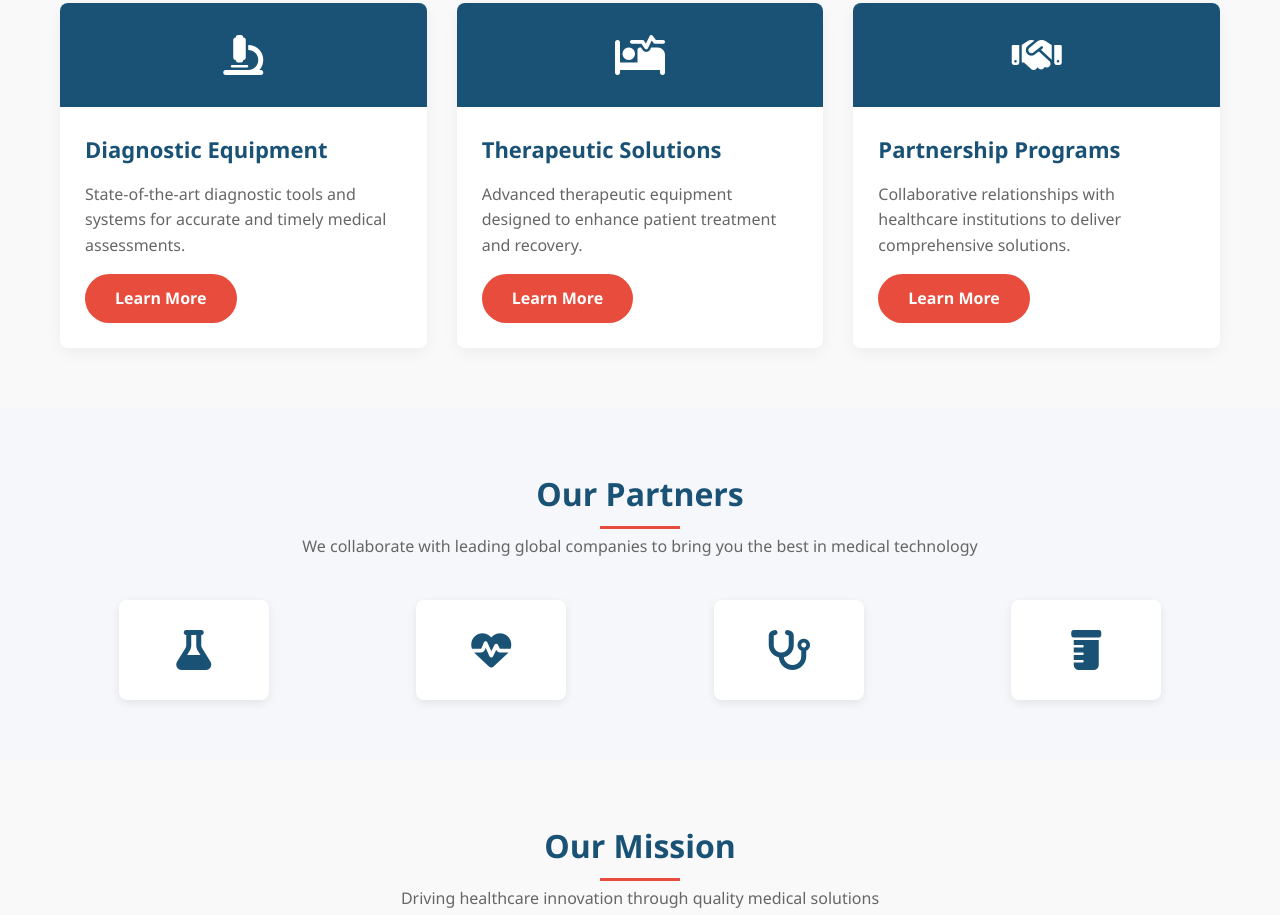
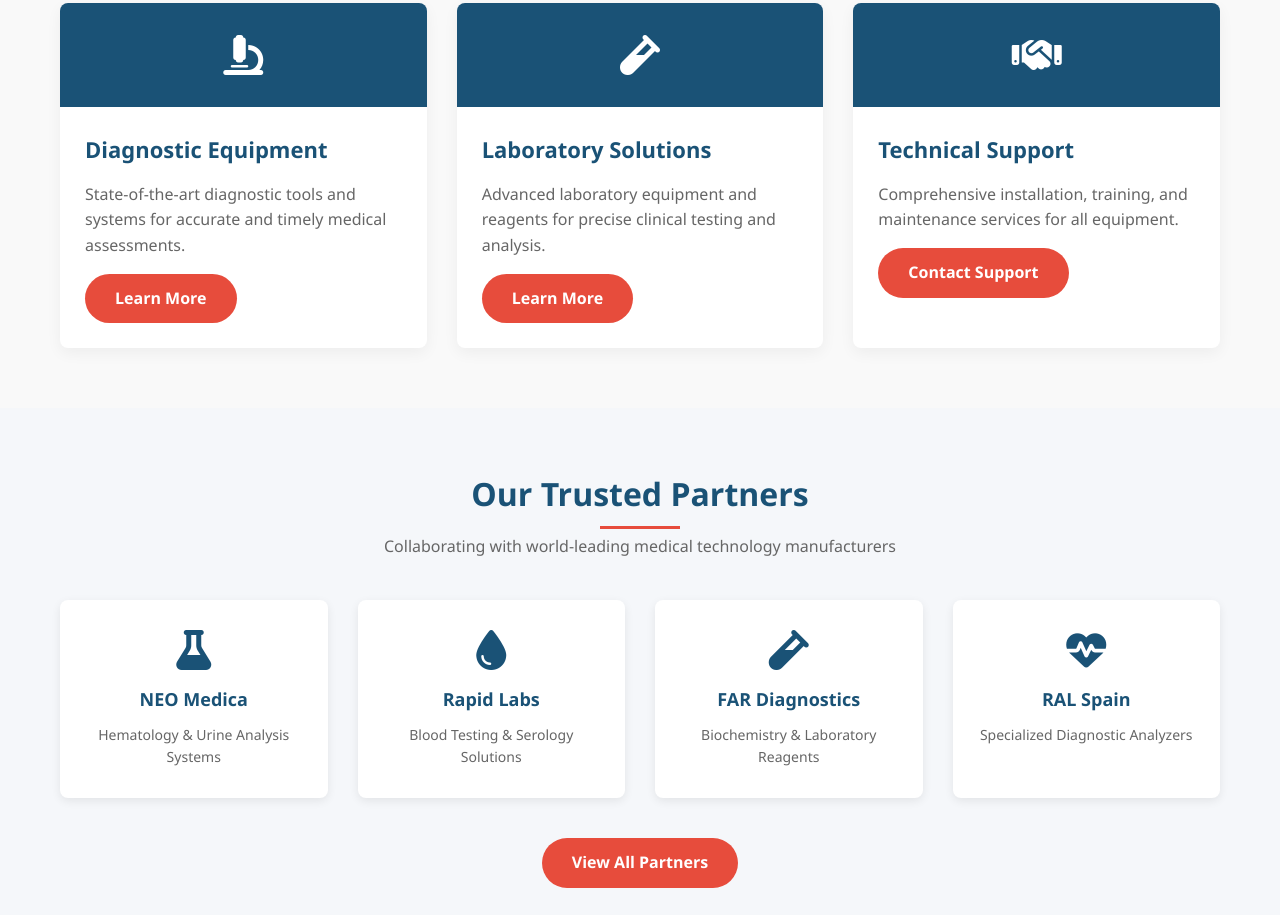
Before and after one commit to moeydev/hopitechproject1, a plain HTML site: page index.html in a window 1280 px wide. Shown: the part 800-1715 px from the top of the page. Drawn offline with Linux system fonts and the light colour scheme.

Commit message:
Update index.html

```diff
--- a/index.html
+++ b/index.html
@@ -263,29 +263,40 @@
     }
 
     .partner-logos {
-      display: flex;
-      justify-content: space-around;
-      align-items: center;
-      flex-wrap: wrap;
+      display: grid;
+      grid-template-columns: repeat(auto-fit, minmax(200px, 1fr));
       gap: 30px;
       margin-top: 40px;
     }
 
     .partner-logo {
       background-color: white;
-      width: 150px;
-      height: 100px;
-      display: flex;
-      align-items: center;
-      justify-content: center;
+      padding: 30px 20px;
       border-radius: 8px;
       box-shadow: 0 3px 10px rgba(0, 0, 0, 0.08);
-      padding: 15px;
+      text-align: center;
+      transition: transform 0.3s ease;
+    }
+
+    .partner-logo:hover {
+      transform: translateY(-5px);
     }
 
     .partner-logo i {
       font-size: 40px;
       color: var(--primary);
+      margin-bottom: 15px;
+    }
+
+    .partner-logo h3 {
+      font-size: 18px;
+      color: var(--primary);
+      margin-bottom: 10px;
+    }
+
+    .partner-logo p {
+      color: var(--text-light);
+      font-size: 14px;
     }
 
     /* Footer */
@@ -404,6 +415,17 @@
       .hero p {
         font-size: 16px;
       }
+
+      .partner-logos {
+        grid-template-columns: repeat(2, 1fr);
+        gap: 20px;
+      }
+    }
+
+    @media (max-width: 480px) {
+      .partner-logos {
+        grid-template-columns: 1fr;
+      }
     }
   </style>
 </head>
@@ -461,17 +483,17 @@
           <div class="card-content">
             <h3>Diagnostic Equipment</h3>
             <p>State-of-the-art diagnostic tools and systems for accurate and timely medical assessments.</p>
-            <a href="products.html" class="btn">Learn More</a>
+            <a href="products.html#diagnostic" class="btn">Learn More</a>
           </div>
         </div>
         <div class="content-card">
           <div class="card-icon">
-            <i class="fas fa-procedures"></i>
+            <i class="fas fa-vial"></i>
           </div>
           <div class="card-content">
-            <h3>Therapeutic Solutions</h3>
-            <p>Advanced therapeutic equipment designed to enhance patient treatment and recovery.</p>
-            <a href="products.html" class="btn">Learn More</a>
+            <h3>Laboratory Solutions</h3>
+            <p>Advanced laboratory equipment and reagents for precise clinical testing and analysis.</p>
+            <a href="products.html#laboratory" class="btn">Learn More</a>
           </div>
         </div>
         <div class="content-card">
@@ -479,9 +501,9 @@
             <i class="fas fa-handshake"></i>
           </div>
           <div class="card-content">
-            <h3>Partnership Programs</h3>
-            <p>Collaborative relationships with healthcare institutions to deliver comprehensive solutions.</p>
-            <a href="partners.html" class="btn">Learn More</a>
+            <h3>Technical Support</h3>
+            <p>Comprehensive installation, training, and maintenance services for all equipment.</p>
+            <a href="contact.html" class="btn">Contact Support</a>
           </div>
         </div>
       </div>
@@ -491,22 +513,33 @@
   <section class="partners">
     <div class="container">
       <div class="section-title">
-        <h2>Our Partners</h2>
-        <p>We collaborate with leading global companies to bring you the best in medical technology</p>
+        <h2>Our Trusted Partners</h2>
+        <p>Collaborating with world-leading medical technology manufacturers</p>
       </div>
       <div class="partner-logos">
         <div class="partner-logo">
           <i class="fas fa-flask"></i>
+          <h3>NEO Medica</h3>
+          <p>Hematology & Urine Analysis Systems</p>
+        </div>
+        <div class="partner-logo">
+          <i class="fas fa-tint"></i>
+          <h3>Rapid Labs</h3>
+          <p>Blood Testing & Serology Solutions</p>
+        </div>
+        <div class="partner-logo">
+          <i class="fas fa-vial"></i>
+          <h3>FAR Diagnostics</h3>
+          <p>Biochemistry & Laboratory Reagents</p>
         </div>
         <div class="partner-logo">
           <i class="fas fa-heartbeat"></i>
+          <h3>RAL Spain</h3>
+          <p>Specialized Diagnostic Analyzers</p>
         </div>
-        <div class="partner-logo">
-          <i class="fas fa-stethoscope"></i>
-        </div>
-        <div class="partner-logo">
-          <i class="fas fa-prescription-bottle"></i>
-        </div>
+      </div>
+      <div style="text-align: center; margin-top: 40px;">
+        <a href="partners.html" class="btn">View All Partners</a>
       </div>
     </div>
   </section>
```
